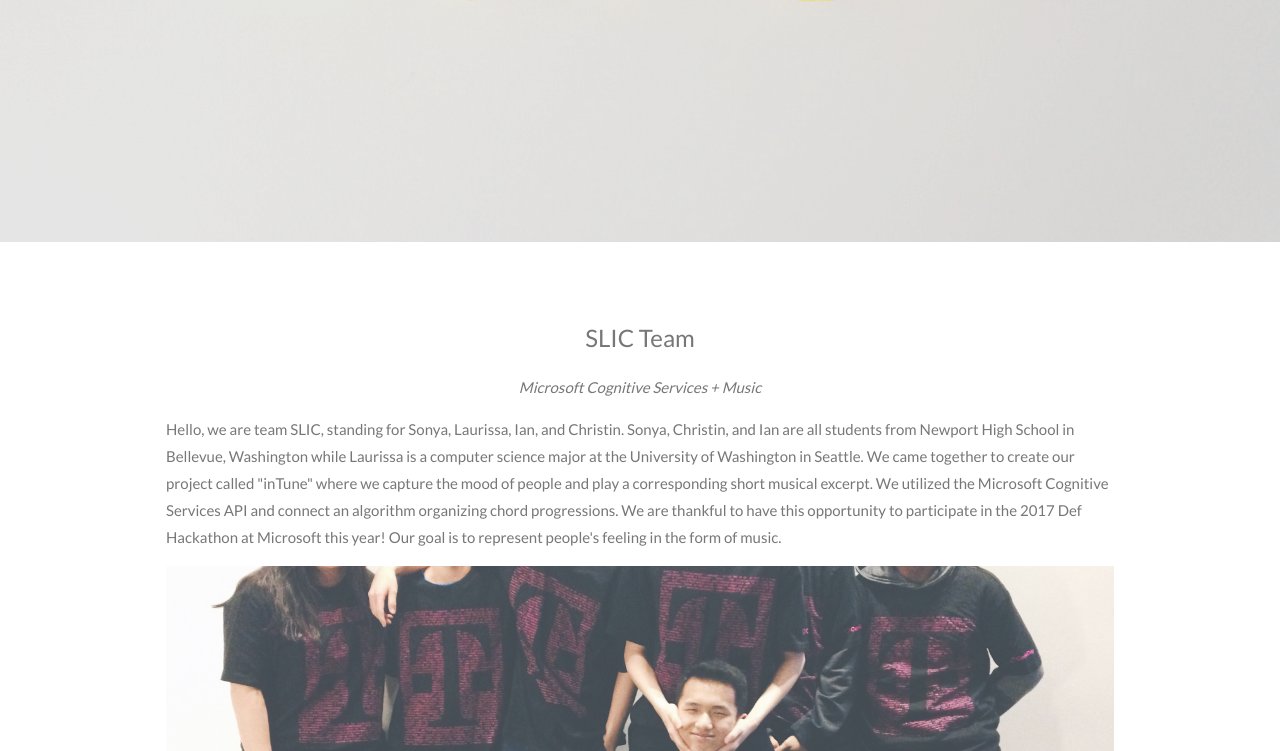
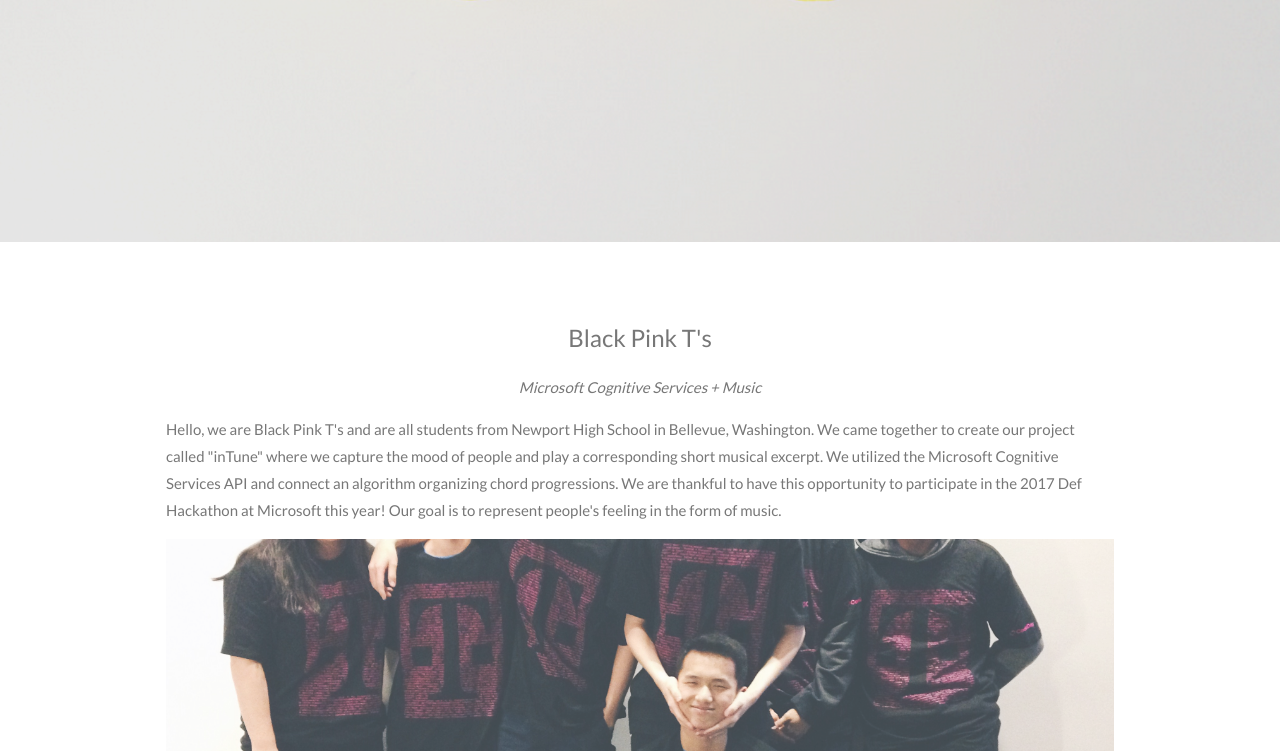
Before and after one commit to christinlin/CodeDay2017, a plain HTML site: page index.html in a window 1280 px wide. Shown: the part 558-1309 px from the top of the page. Drawn offline with nearby package versions, Linux system fonts and the light colour scheme.

Commit message:
Update index.html

```diff
--- a/index.html
+++ b/index.html
@@ -86,9 +86,9 @@ body, html {
 
 <!-- Container (About Section) -->
 <div class="w3-content w3-container w3-padding-64" id="about">
-  <h3 class="w3-center">SLIC Team</h3>
+  <h3 class="w3-center">Black Pink T's</h3>
   <p class="w3-center"><em>Microsoft Cognitive Services + Music</em></p>
-  <p>Hello, we are team SLIC, standing for Sonya, Laurissa, Ian, and Christin. Sonya, Christin, and Ian are all students from Newport High School in Bellevue, Washington while Laurissa is a computer science major at the University of Washington in Seattle. We came together to create our project called "inTune" where we capture the mood of people and play a corresponding short musical excerpt. We utilized the Microsoft Cognitive Services API and connect an algorithm organizing chord progressions. We are thankful to have this opportunity to participate in the 2017 Def Hackathon at Microsoft this year! Our goal is to represent people's feeling in the form of music.</p>
+  <p>Hello, we are Black Pink T's and are all students from Newport High School in Bellevue, Washington. We came together to create our project called "inTune" where we capture the mood of people and play a corresponding short musical excerpt. We utilized the Microsoft Cognitive Services API and connect an algorithm organizing chord progressions. We are thankful to have this opportunity to participate in the 2017 Def Hackathon at Microsoft this year! Our goal is to represent people's feeling in the form of music.</p>
 
     <!-- Hide this text on small devices -->
 
```
